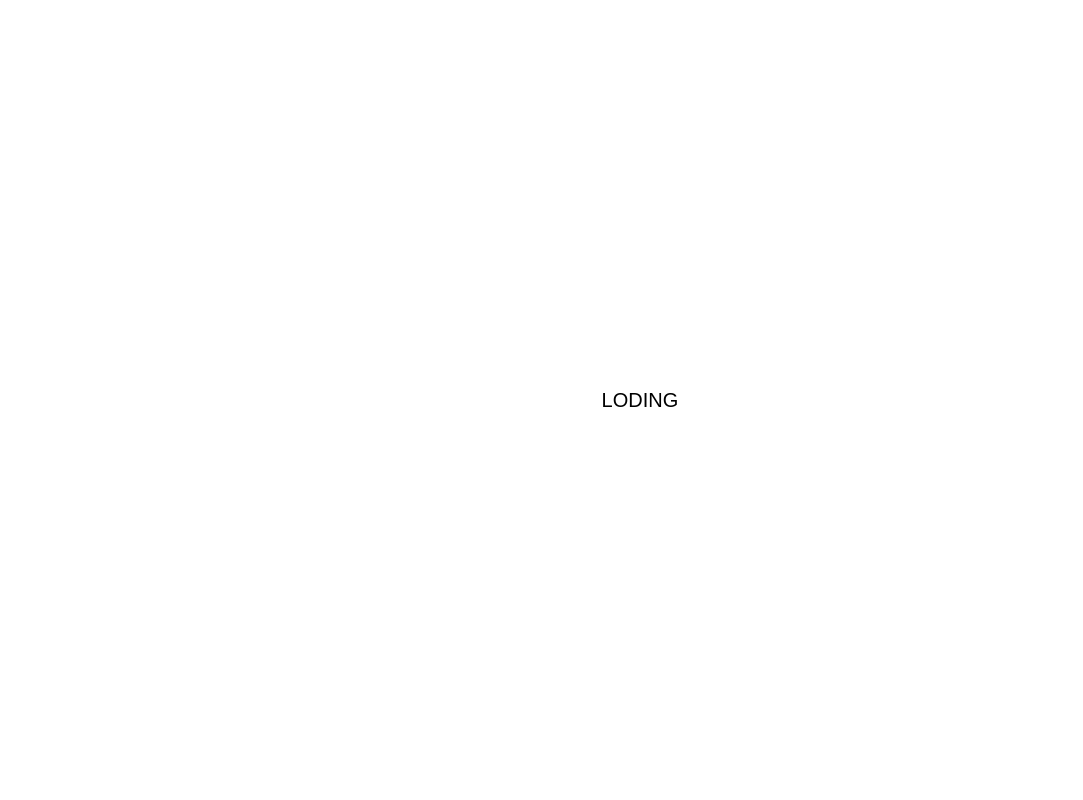
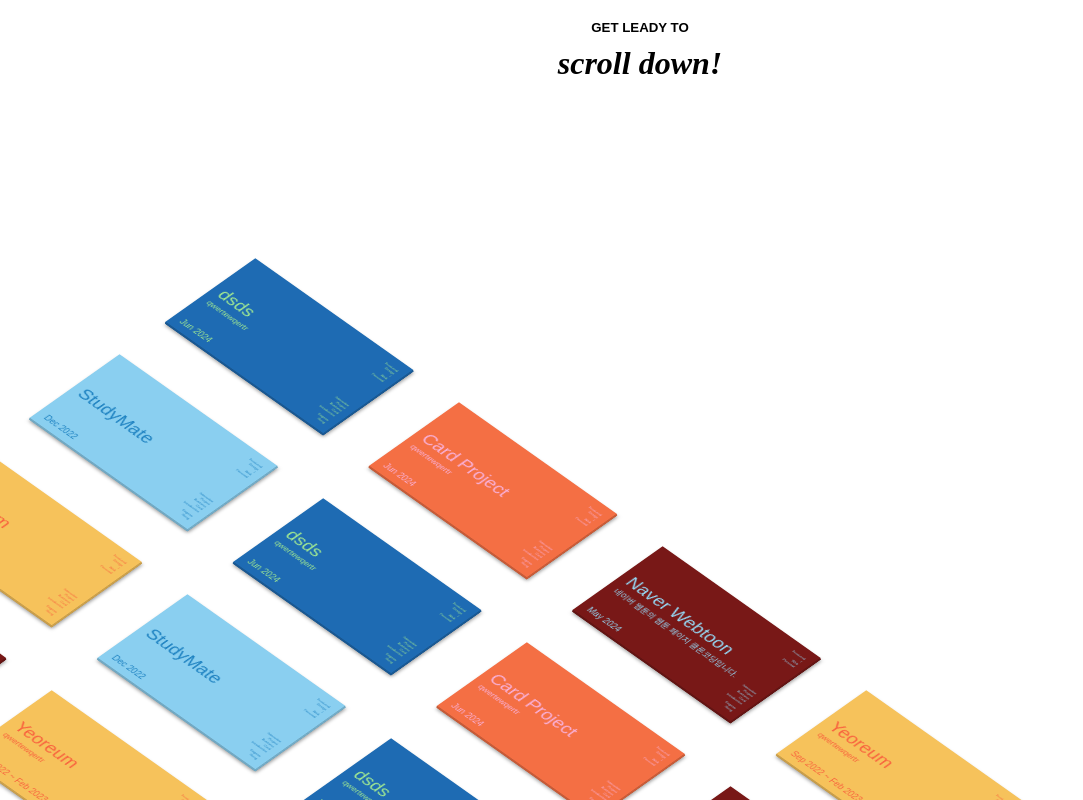
Before and after one commit to ujeans/Interactive_Cards, a React (Create React App) app: page / in a window 1280 px wide. Shown: the top 800 px of the page, without its empty margins (0-1083 px from the left). Built offline with nearby package versions, Linux system fonts and the light colour scheme.

Commit message:
로딩페이지 제거

```diff
--- a/src/App.js
+++ b/src/App.js
@@ -2,7 +2,6 @@ import React from "react";
 import { Routes, Route } from "react-router-dom";
 import { ThemeProvider } from "styled-components";
 // pages
-import LoadingPage from "./pages/LoadingPage";
 import MainPage from "./pages/MainPage";
 
 // styles
@@ -14,8 +13,7 @@ function App() {
     <ThemeProvider theme={theme}>
       <GlobalStyle />
       <Routes>
-        <Route path="/" element={<LoadingPage />} />
-        {/* <Route path="/" element={<MainPage />} /> */}
+        <Route path="/" element={<MainPage />} />
       </Routes>
     </ThemeProvider>
   );
--- a/src/pages/LoadingPage.js
+++ /dev/null
@@ -1,70 +0,0 @@
-import styled, { keyframes } from "styled-components";
-
-const LoadingPage = () => {
-  const labels = ["L", "O", "D", "I", "N", "G"];
-
-  return (
-    <Container>
-      <Progress>
-        <ProgressContainer>
-          {labels.map((char, index) => (
-            <Label key={index} delay={(labels.length - index - 1) * 0.2}>
-              {char}
-            </Label>
-          ))}
-        </ProgressContainer>
-      </Progress>
-    </Container>
-  );
-};
-
-export default LoadingPage;
-
-const anim = keyframes`
-  0% {
-    opacity: 0;
-    transform: translateX(-300px);
-  }
-  33% {
-    opacity: 1;
-    transform: translateX(0px);
-  }
-  66% {
-    opacity: 1;
-    transform: translateX(0px);
-  }
-  100% {
-    opacity: 0;
-    transform: translateX(300px);
-  }
-`;
-
-const Container = styled.div`
-  height: 100vh;
-  width: 100vw;
-  display: flex;
-  justify-content: center;
-  align-items: center;
-`;
-
-const Progress = styled.div`
-  position: absolute;
-  height: 100%;
-  width: 100%;
-`;
-
-const ProgressContainer = styled.div`
-  position: absolute;
-  width: 100%;
-  top: 50%;
-  text-align: center;
-  transform: translateY(-50%);
-`;
-
-const Label = styled.label`
-  display: inline-block;
-  font-size: 20px;
-  opacity: 0;
-  animation: ${anim} 3s infinite ease-in-out;
-  animation-delay: ${props => props.delay}s;
-`;
```
